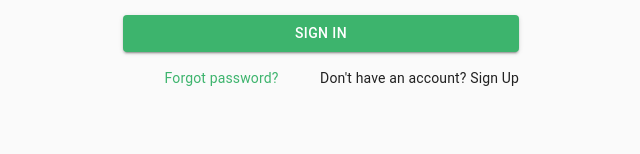
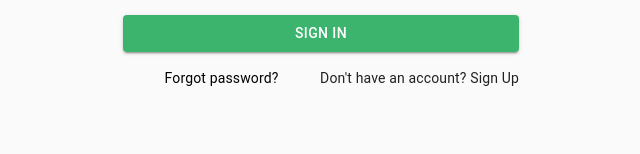
Before and after one commit to anandhanedom/unsplash, a React (Create React App) app: page / in a window 1280 px wide. Shown: the part 329-483 px from the top of the page, without its empty margins (319-959 px from the left). Built offline with nearby package versions, Linux system fonts and the light colour scheme.

Commit message:
before new

```diff
--- a/src/Components/SignIn/SignIn.component.jsx
+++ b/src/Components/SignIn/SignIn.component.jsx
@@ -119,7 +119,7 @@ class SignIn extends Component {
             </Button>
             <Grid container>
               <Grid item xs>
-                <Link href="#" variant="body2">
+                <Link href="#" variant="body2" style={{ color: '#000' }}>
                   Forgot password?
                 </Link>
               </Grid>
```
